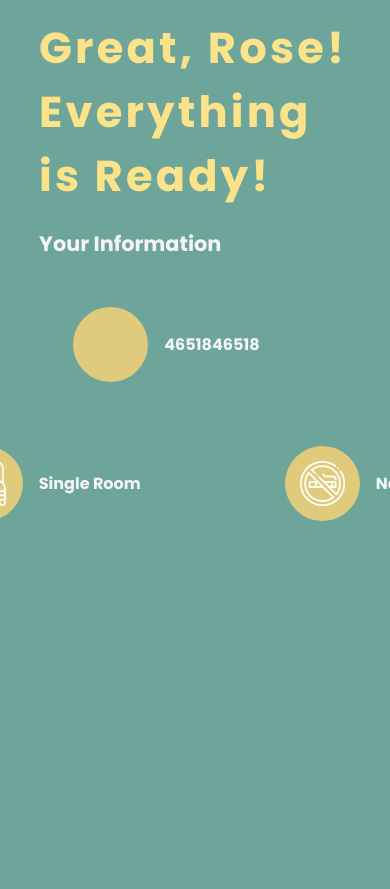
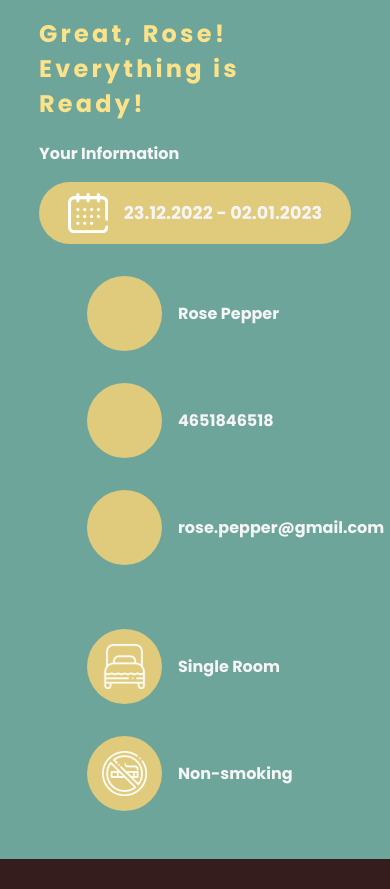
Before and after one commit to ZealinBee/hotelreservation, a web app: file pages/information/index.html in a window 390 px wide; the page is wider, and only the part inside the window is pictured. Shown: the part 67-956 px from the top of that part. Before the commit the page ends 588 px from the top of that part, so only its background shows below. Run offline with its HTML, style and script files only (its server is not run), Linux system fonts and the light colour scheme; style sheets or scripts are compiled from the project's sources.

```diff
--- a/pages/information/index.html
+++ b/pages/information/index.html
@@ -8,6 +8,8 @@
     <link rel="stylesheet" href="../../styles/global.css" />
     <link rel="stylesheet" href="../../styles/otherpage.css" />
     <link rel="stylesheet" href="../../styles/information.css" />
+    <link rel="icon" href="../../images/logo.svg" />
+
   </head>
   <body>
     <nav>
@@ -18,7 +20,12 @@
       <h1>Great, <span>Rose!</span> Everything is Ready!</h1>
       <div class="booking-information">
         <h3>Your Information</h3>
-        <div class="booking-date"></div>
+        <div class="booking-date">
+         <button>
+            <img src="../../images/calendar.png" alt="">
+            23.12.2022 - 02.01.2023
+         </button>
+        </div>
         <div class="booking-information-details">
           <div class="booking-customer-details">
             <div class="booking-name customer-details">
@@ -48,5 +55,9 @@
         </div>
       </div>
     </main>
+
+    <footer>
+
+    </footer>
   </body>
 </html>
--- a/styles/booking.scss
+++ b/styles/booking.scss
@@ -58,22 +58,26 @@ h1 {
     margin: 0 1rem;
     position: relative;
     display: flex;
-    background-color: $accent-color-dark;
+    background-color: $dark-gray;
     justify-content: space-between;
     width: 270px;
     border-radius: 5rem;
     cursor: pointer;
     .single-bed-option,
-    .non-smoking-option {
-      background-color: $accent-color-dark;
+    .non-smoking-option,
+    .double-bed-option,
+    .smoking-option {
       border-radius: 5rem;
       padding: 1rem 3rem;
+      cursor: pointer;
     }
-    .double-bed-option,
-    .smoking-option {
-      background-color: $dark-gray;
-      border-radius: 5rem;
-      padding: 1rem 3rem;
+
+    input[type="radio"] {
+      display: none;
+    }
+
+    input[type="radio"]:checked + label {
+      background-color: $accent-color-dark;
     }
   }
 }
@@ -122,8 +126,11 @@ h1 {
         margin-top: 5rem;
       }
       &:hover {
-        opacity:0.8;
+        opacity: 0.8;
       }
     }
   }
 }
+
+@media (max-width: 800px) {
+}
--- a/styles/global.scss
+++ b/styles/global.scss
@@ -74,4 +74,5 @@ footer {
   width:100%;
   background-color: $brown;
   height:30px;
+
 }
--- a/styles/information.css
+++ b/styles/information.css
@@ -48,6 +48,18 @@ main .booking-information {
   display: flex;
   flex-direction: column;
 }
+main .booking-information .booking-date button {
+  background-color: #E0CA7B;
+  display: flex;
+  align-items: center;
+  font-size: 1.1rem;
+  border-radius: 2rem;
+  font-weight: 600;
+}
+main .booking-information .booking-date button img {
+  width: 40px;
+  margin-right: 1rem;
+}
 main .booking-information .booking-customer-details {
   display: flex;
   gap: 9rem;
@@ -64,3 +76,24 @@ main .booking-information .booking-room-details {
   margin-top: 4em;
   padding-left: 3rem;
 }
+
+footer {
+  margin-top: 3rem;
+}
+
+@media (max-width: 800px) {
+  main h1 {
+    font-size: 1.5rem;
+  }
+  main h3 {
+    font-size: 1rem;
+  }
+  main .booking-information .booking-customer-details {
+    flex-direction: column;
+    gap: 2rem;
+  }
+  main .booking-information .booking-room-details {
+    flex-direction: column;
+    gap: 2rem;
+  }
+}
--- a/styles/information.scss
+++ b/styles/information.scss
@@ -36,11 +36,11 @@ main {
       border-radius: 100%;
       margin-right: 1rem;
       aspect-ratio: 1/1;
-      display:flex;
+      display: flex;
       justify-content: center;
       align-items: center;
       img {
-        width:60%;
+        width: 60%;
       }
     }
   }
@@ -48,6 +48,20 @@ main {
   .booking-information {
     display: flex;
     flex-direction: column;
+    .booking-date {
+      button {
+        background-color: $darker-brand-color;
+        display: flex;
+        align-items: center;
+        font-size: 1.1rem;
+        border-radius: 2rem;
+        font-weight: 600;
+        img {
+          width: 40px;
+          margin-right: 1rem;
+        }
+      }
+    }
     .booking-customer-details {
       display: flex;
       gap: 9rem;
@@ -61,8 +75,36 @@ main {
       gap: 9rem;
       margin: 0 auto;
       justify-content: center;
-      margin-top:4em;
+      margin-top: 4em;
       padding-left: 3rem;
     }
   }
 }
+
+footer {
+  margin-top: 3rem;
+}
+
+@media (max-width: 800px) {
+  main {
+    h1 {
+      font-size:1.5rem;
+    }
+    h3 {
+      font-size:1rem;
+    }
+    .booking-date {
+
+    }
+    .booking-information {
+      .booking-customer-details {
+        flex-direction: column;
+        gap: 2rem;
+      }
+      .booking-room-details {
+        flex-direction: column;
+        gap:2rem;
+      }
+    }
+  }
+}
```
Also changed, not shown: pages/booking/index.html (+20 -15 lines), styles/booking.css (+10 -8 lines), images/calendar.png (added).
